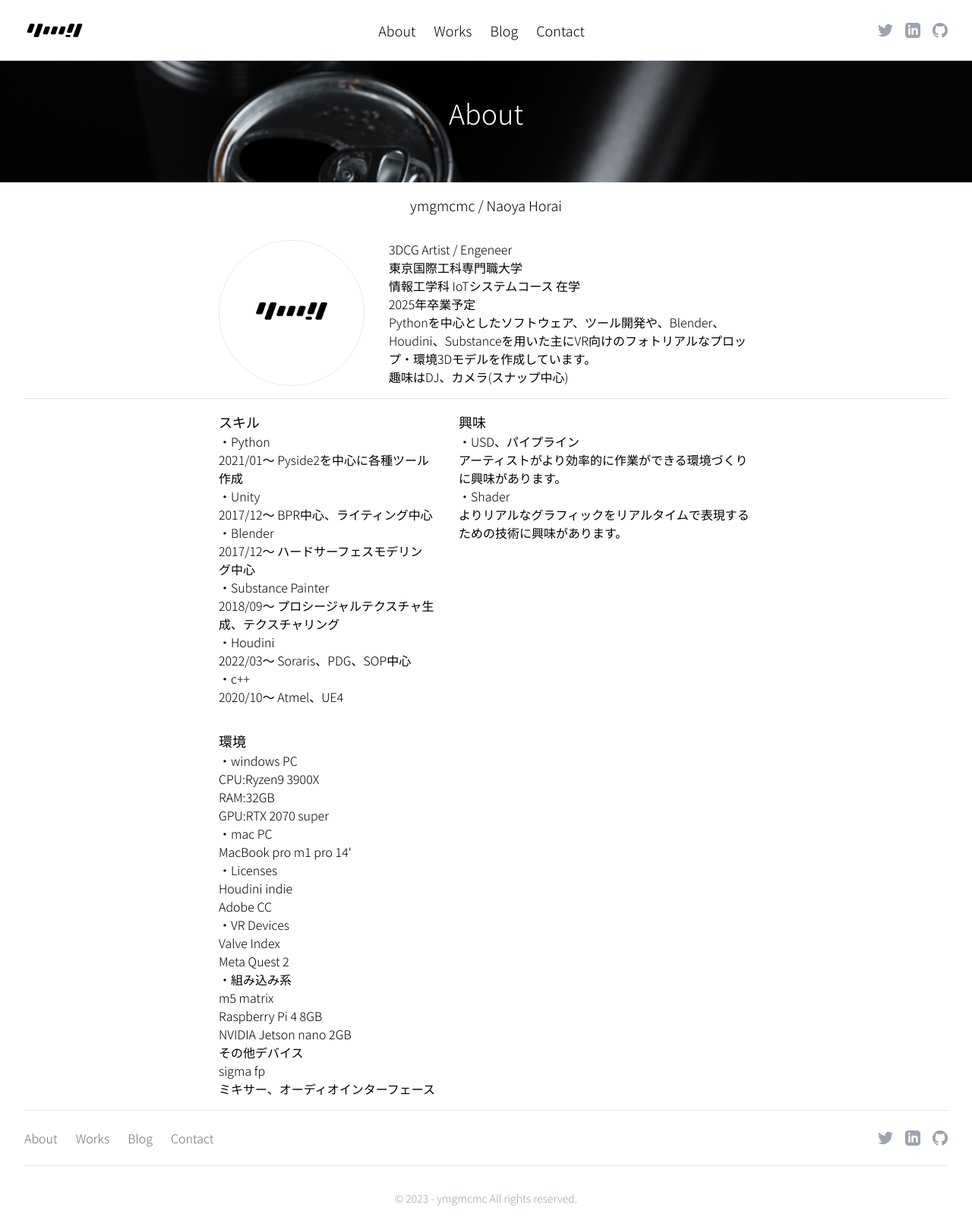
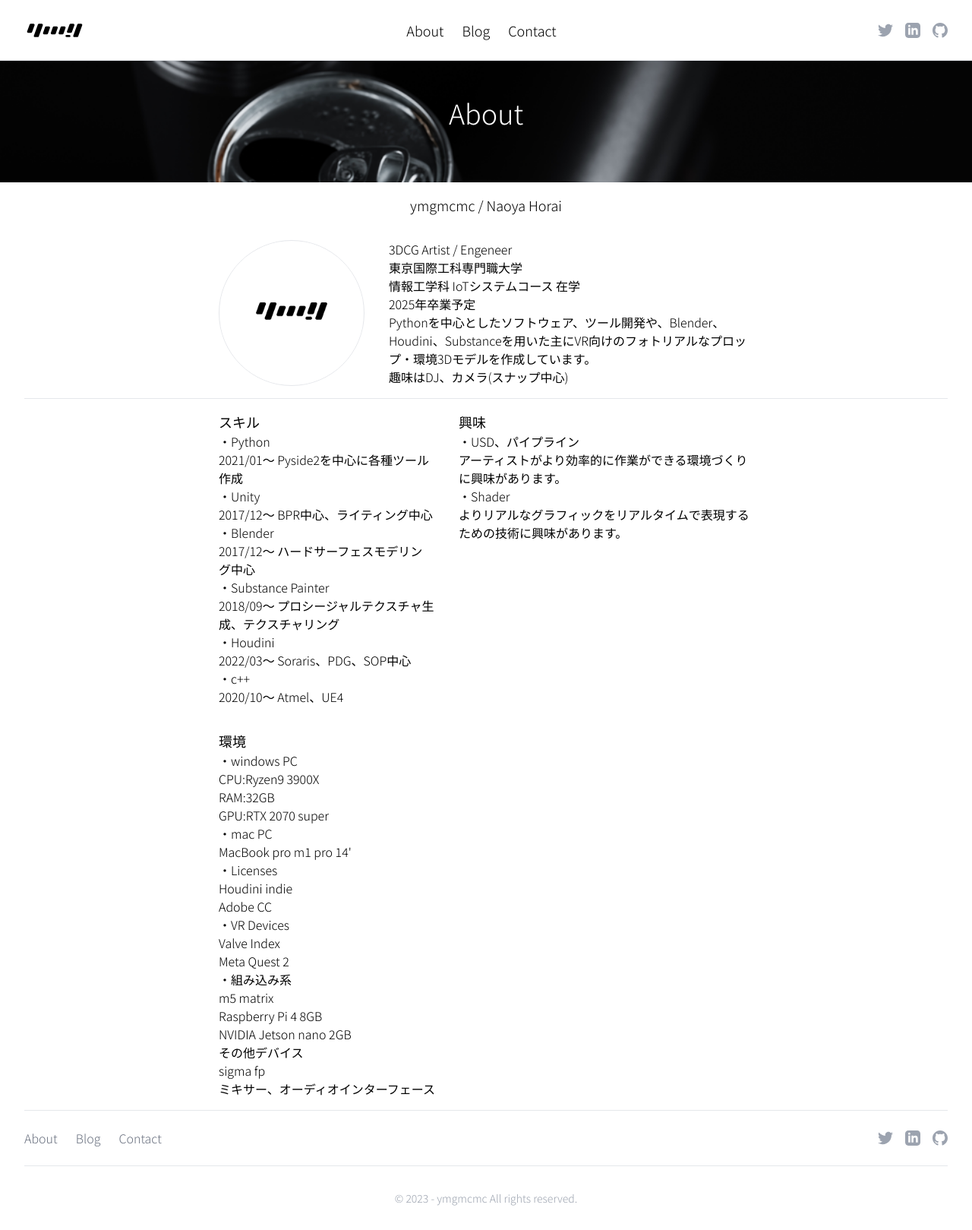
Before and after one commit to naoya-horai/ymgmcmc.com, a React (Create React App) app: page /about in a window 1280 px wide. Shown: the whole page at 76% size. Built offline with nearby package versions, Linux system fonts and the light colour scheme; what tailwindcss-bg-patterns would draw is missing.

Commit message:
worksを隠した

```diff
--- a/src/Works/woodmirror.tsx
+++ b/src/Works/woodmirror.tsx
@@ -42,6 +42,7 @@ const Work3 = ({name,video}: any) =>{
                     <p>制作時期:2023年2月</p>
                     <p>制作期間:1週間</p>
                     <p>使用ツール:VSCode Unity Blender Substance Painter</p>
+
                 </div>
             </div>
             </div>
--- a/src/footer.tsx
+++ b/src/footer.tsx
@@ -8,7 +8,7 @@ function Footer() {
         <div className="flex flex-col items-center justify-between gap-4 border-t border-b py-6 md:flex-row">
         <nav className="flex flex-wrap justify-center gap-x-4 gap-y-2 md:justify-start md:gap-6">
             <Link to="/about" className="text-gray-500 transition duration-100 hover:text-indigo-500 active:text-indigo-600">About</Link>
-            <Link to="/works" className="text-gray-500 transition duration-100 hover:text-indigo-500 active:text-indigo-600">Works</Link>
+            {/*<Link to="/works" className="text-gray-500 transition duration-100 hover:text-indigo-500 active:text-indigo-600">Works</Link>*/}
             <a href="https://docs.ymgmcmc.com" className="text-gray-500 transition duration-100 hover:text-indigo-500 active:text-indigo-600">Blog</a>
             <a href="https://forms.gle/n7bebwEsL4BmYgM68" className="text-gray-500 transition duration-100 hover:text-indigo-500 active:text-indigo-600">Contact</a>
         </nav>
--- a/src/header.tsx
+++ b/src/header.tsx
@@ -18,7 +18,7 @@ function Header(){
 
                 <nav className="text-lg md:flex flex-row hidden items-center justify-center md:gap-6">
                     <Link to="/about" className="text-black transition duration-100 hover:text-indigo-500 active:text-indigo-600">About</Link>
-                    <Link to="/works" className="text-black transition duration-100 hover:text-indigo-500 active:text-indigo-600">Works</Link>
+                    {/*<Link to="/works" className="text-black transition duration-100 hover:text-indigo-500 active:text-indigo-600">Works</Link>*/}
                     <a href="https://docs.ymgmcmc.com" className="text-black transition duration-100 hover:text-indigo-500 active:text-indigo-600">Blog</a>
                     <a href="https://forms.gle/n7bebwEsL4BmYgM68" className="text-black transition duration-100 hover:text-indigo-500 active:text-indigo-600">Contact</a>
                 </nav>
@@ -62,7 +62,7 @@ function Header(){
                         }>
                             <div className="flex flex-col  items-center py-4">
                             <Link to="/about" onClick={handleMenuOpen} className="text-black transition duration-100 hover:text-indigo-500 active:text-indigo-600">About</Link>
-                            <Link to="/works" onClick={handleMenuOpen} className="text-black transition duration-100 hover:text-indigo-500 active:text-indigo-600">Works</Link>
+                            {/*<Link to="/works" onClick={handleMenuOpen} className="text-black transition duration-100 hover:text-indigo-500 active:text-indigo-600">Works</Link>*/}
                             <a href="https://docs.ymgmcmc.com" onClick={handleMenuOpen} className="text-black transition duration-100 hover:text-indigo-500 active:text-indigo-600">Blog</a>
                             <a href="https://forms.gle/n7bebwEsL4BmYgM68" onClick={handleMenuOpen} className="text-black transition duration-100 hover:text-indigo-500 active:text-indigo-600">Contact</a>
                             </div>
```
